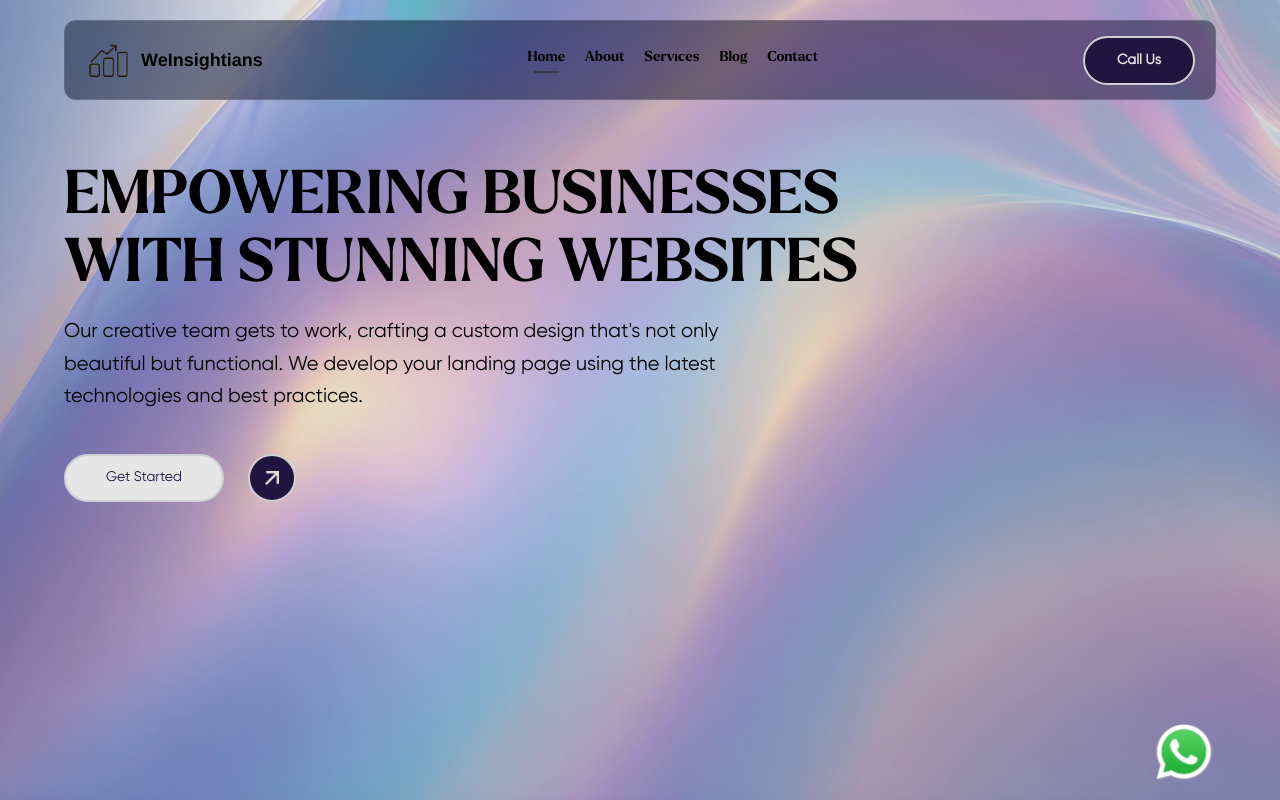
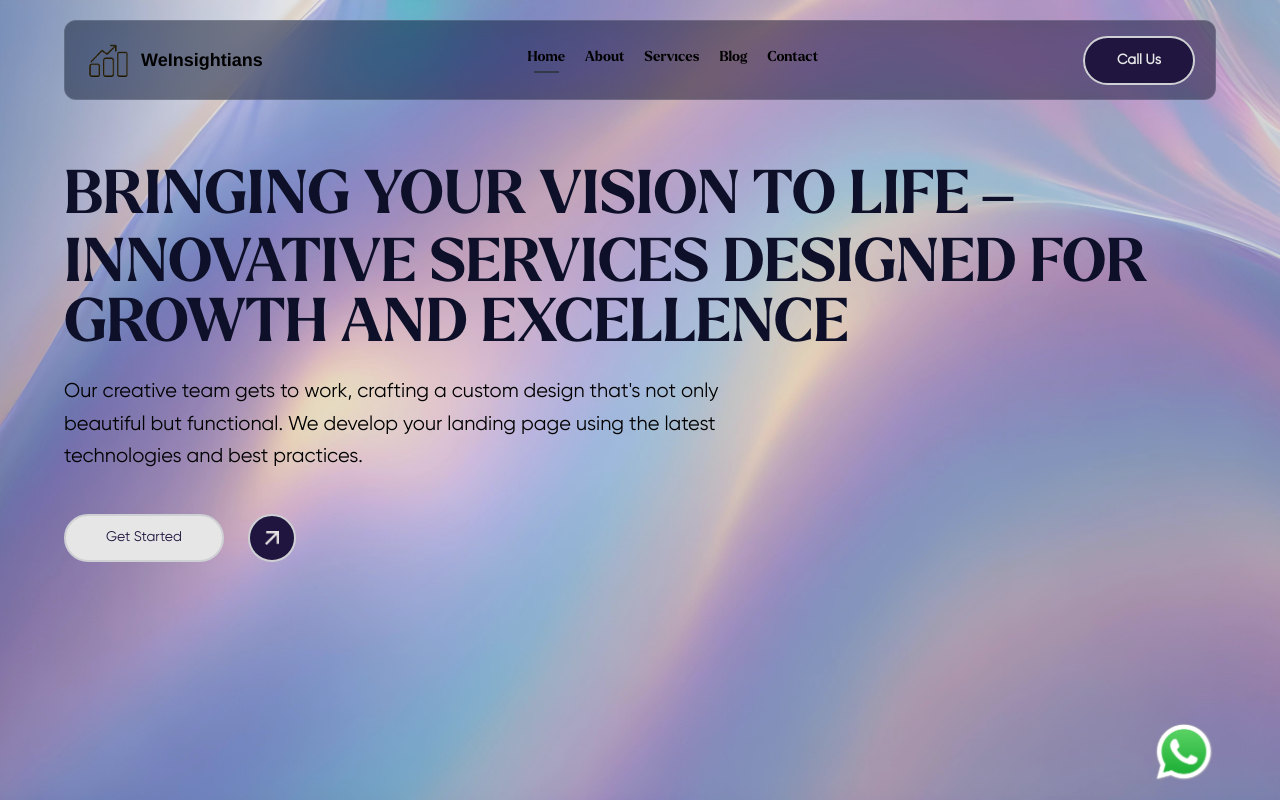
Before and after one commit to ZaidulV21/weinsightians-org, a React (Vite) app: page / in a window 1280 px wide. Shown: the top 800 px of the page. Built offline with nearby package versions, Linux system fonts and the light colour scheme; the HTML template or start-up script is replaced by a standard one.

Commit message:
Refactor Page1 hero section: Update headings with more descriptive and impactful text

```diff
--- a/src/components/Page1.jsx
+++ b/src/components/Page1.jsx
@@ -6,8 +6,8 @@ const Page1 = () => {
     <div className="bg-custom text-black px-4 sm:px-8 md:px-12 lg:px-16 min-h-screen p-3 sm:p-5">
       <Navbar />
       <div className='font-[larken] uppercase mt-16 font-semibold text-3xl sm:text-4xl md:text-5xl lg:text-6xl'>
-        <h1 className='mb-2'>Empowering businesses</h1>
-        <h1 className='mb-2'>with stunning websites </h1>
+        <h1 className='mb-2 text-[#0F122E]'>Bringing Your Vision to Life – </h1>
+        <h1 className='mb-2 text-[#0F122E]'>Innovative Services Designed for Growth and Excellence</h1>
       </div>
       <div className='mt-6 font-thin text-base sm:text-lg md:text-xl font-[gilroy] max-w-2xl'>
         <p className='leading-relaxed'>
```
